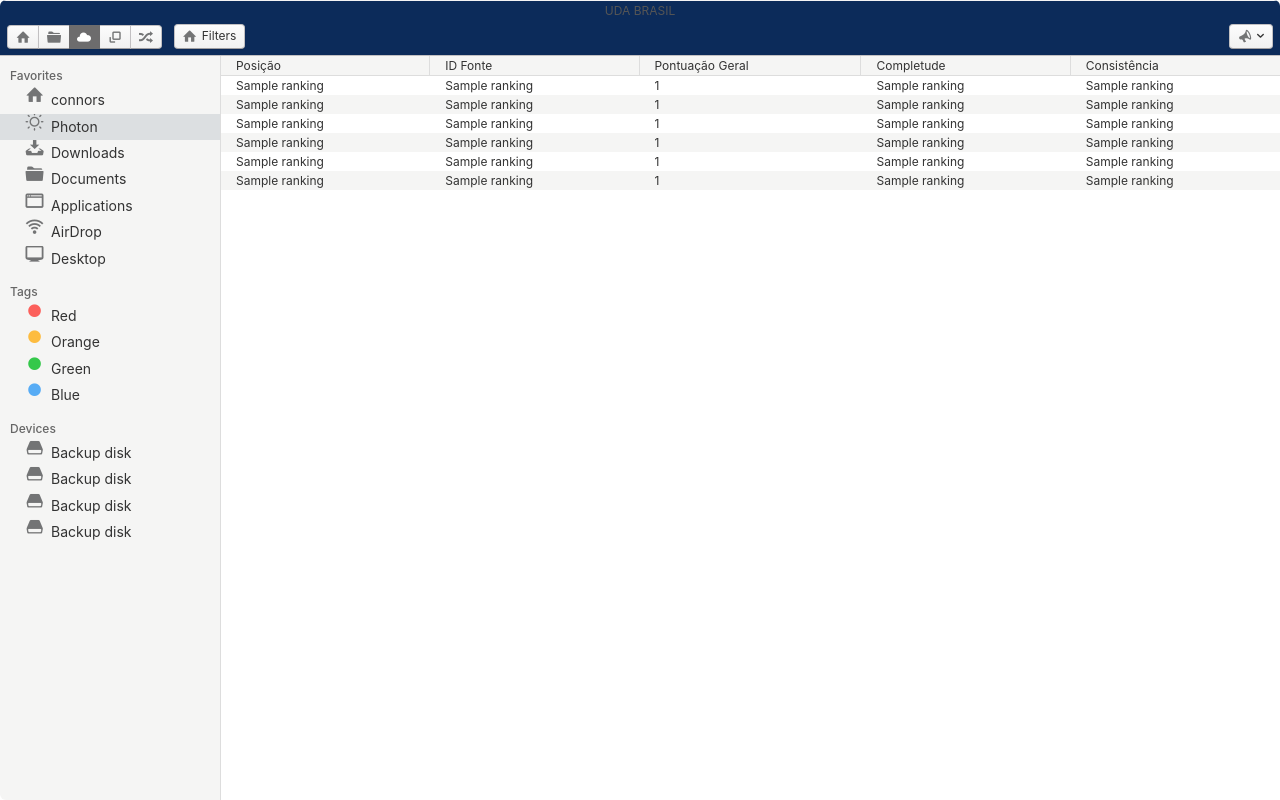
After one commit to hsousadev/SPC-projeto-integrador, a Flask app: template Entrega 5/SPC Produto - Protótipo v1/UDA Brasil/templates/ranking.html in a window 1280 px wide. The commit adds this page. Run offline with Flask 2, Linux system fonts and the light colour scheme; the template is opened without the code that fills it: most values are stand-ins (such as "Sample title", 1, 10 or a date in 2020); parts of the project's set-up code (start-up, migrations or seed data) failed here and were passed over.

Commit message:
Entrega 5

```diff
--- a/Entrega 5/SPC Produto - Protótipo v1/UDA Brasil/completude.py
+++ b/Entrega 5/SPC Produto - Protótipo v1/UDA Brasil/completude.py
@@ -89,8 +89,6 @@ def completude_fontes_operacao():
     matriz_completude = list()
     for fonte in indice_fontes:
         porcentagem = completude_opr(fonte)
-        matriz_completude.append([porcentagem, fonte])
-    matriz_completude.sort(reverse=True)
+        matriz_completude.append([fonte, porcentagem])
+    matriz_completude.sort()
     return matriz_completude
-
-print(completude_fontes_operacao())
--- a/Entrega 5/SPC Produto - Protótipo v1/UDA Brasil/main.py
+++ b/Entrega 5/SPC Produto - Protótipo v1/UDA Brasil/main.py
@@ -1,4 +1,5 @@
 from flask import Flask, render_template, redirect, url_for
+from controller import get_ranking
 
 app = Flask(__name__, template_folder='templates')
 
@@ -16,7 +17,8 @@ def screen2():
 
 @app.route('/rank')
 def rank():
-    return render_template('screen3.html')
+    ranking = get_ranking()
+    return render_template('ranking.html', ranking = ranking)
 
 if __name__ == "__main__":
     app.run(debug=True)
--- /dev/null
+++ b/Entrega 5/SPC Produto - Protótipo v1/UDA Brasil/templates/ranking.html
@@ -0,0 +1,68 @@
+{% extends 'screen3.html' %}
+
+{% block content %}
+
+        <table class="table-striped">
+            <thead>
+            <tr>
+                <th>Posição</th>
+                <th>ID Fonte</th>
+                <th>Pontuação Geral</th>
+                <th>Completude</th>
+                <th>Consistência</th>
+            </tr>
+            </thead>
+
+            <tbody>
+              <tr>
+                <td>{{ranking[0][-1]}}</td>
+                <td>{{ranking[0][1]}}</td>
+                <td>{{ranking[0][0]}}</td>
+                <td>{{ranking[0][2]}}</td>
+                <td>{{ranking[0][3]}}</td>
+              </tr>
+
+              <tr>
+                <td>{{ranking[1][-1]}}</td>
+                <td>{{ranking[1][1]}}</td>
+                <td>{{ranking[1][0]}}</td>
+                <td>{{ranking[1][2]}}</td>
+                <td>{{ranking[1][3]}}</td>
+              </tr>
+
+              <tr>
+                <td>{{ranking[2][-1]}}</td>
+                <td>{{ranking[2][1]}}</td>
+                <td>{{ranking[2][0]}}</td>
+                <td>{{ranking[2][2]}}</td>
+                <td>{{ranking[2][3]}}</td>
+              </tr>
+
+              <tr>
+                <td>{{ranking[3][-1]}}</td>
+                <td>{{ranking[3][1]}}</td>
+                <td>{{ranking[3][0]}}</td>
+                <td>{{ranking[3][2]}}</td>
+                <td>{{ranking[3][3]}}</td>
+              </tr>
+
+              <tr>
+                <td>{{ranking[4][-1]}}</td>
+                <td>{{ranking[4][1]}}</td>
+                <td>{{ranking[4][0]}}</td>
+                <td>{{ranking[4][2]}}</td>
+                <td>{{ranking[4][3]}}</td>
+              </tr>
+
+              <tr>
+                <td>{{ranking[5][-1]}}</td>
+                <td>{{ranking[5][1]}}</td>
+                <td>{{ranking[5][0]}}</td>
+                <td>{{ranking[5][2]}}</td>
+                <td>{{ranking[5][3]}}</td>
+              </tr>
+
+            </tbody>
+        </table>
+
+{% endblock %}
--- a/Entrega 5/SPC Produto - Protótipo v1/UDA Brasil/templates/screen3.html
+++ b/Entrega 5/SPC Produto - Protótipo v1/UDA Brasil/templates/screen3.html
@@ -127,6 +127,9 @@
           </nav>
         </div>
         <div class="pane">
+          {% block content %}
+          {% endblock %}
+          <!--
           <table class="table-striped">
             <thead>
               <tr>
@@ -247,6 +250,7 @@
               </tr>
             </tbody>
           </table>
+          -->
         </div>
       </div>
     </div>
```
Also changed, not shown: Entrega 5/SPC Produto - Protótipo v1/UDA Brasil/consistencia.py (+3 -5 lines), Entrega 5/SPC Produto - Protótipo v1/UDA Brasil/controller.py (added, +18 -0 lines).
